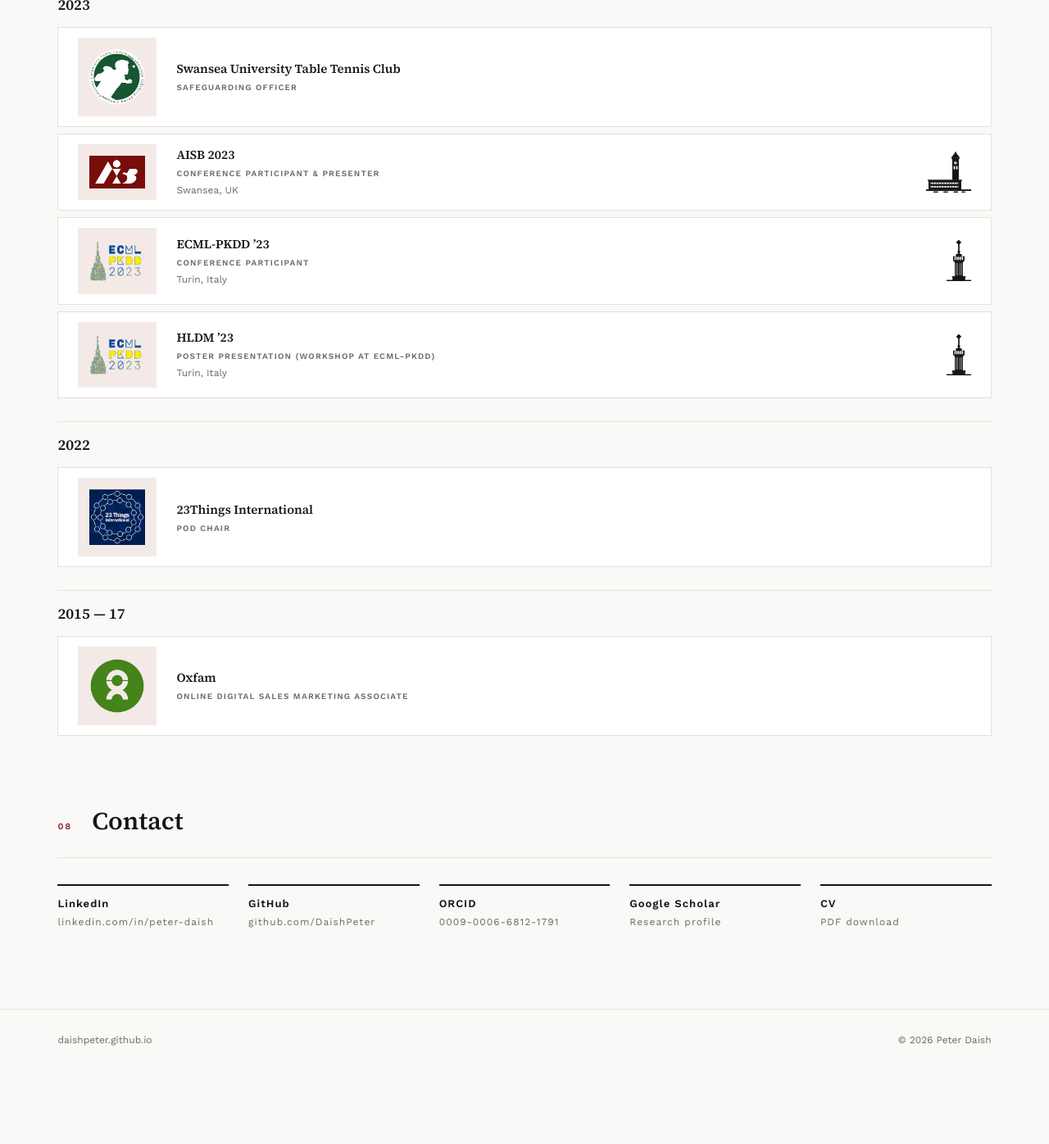
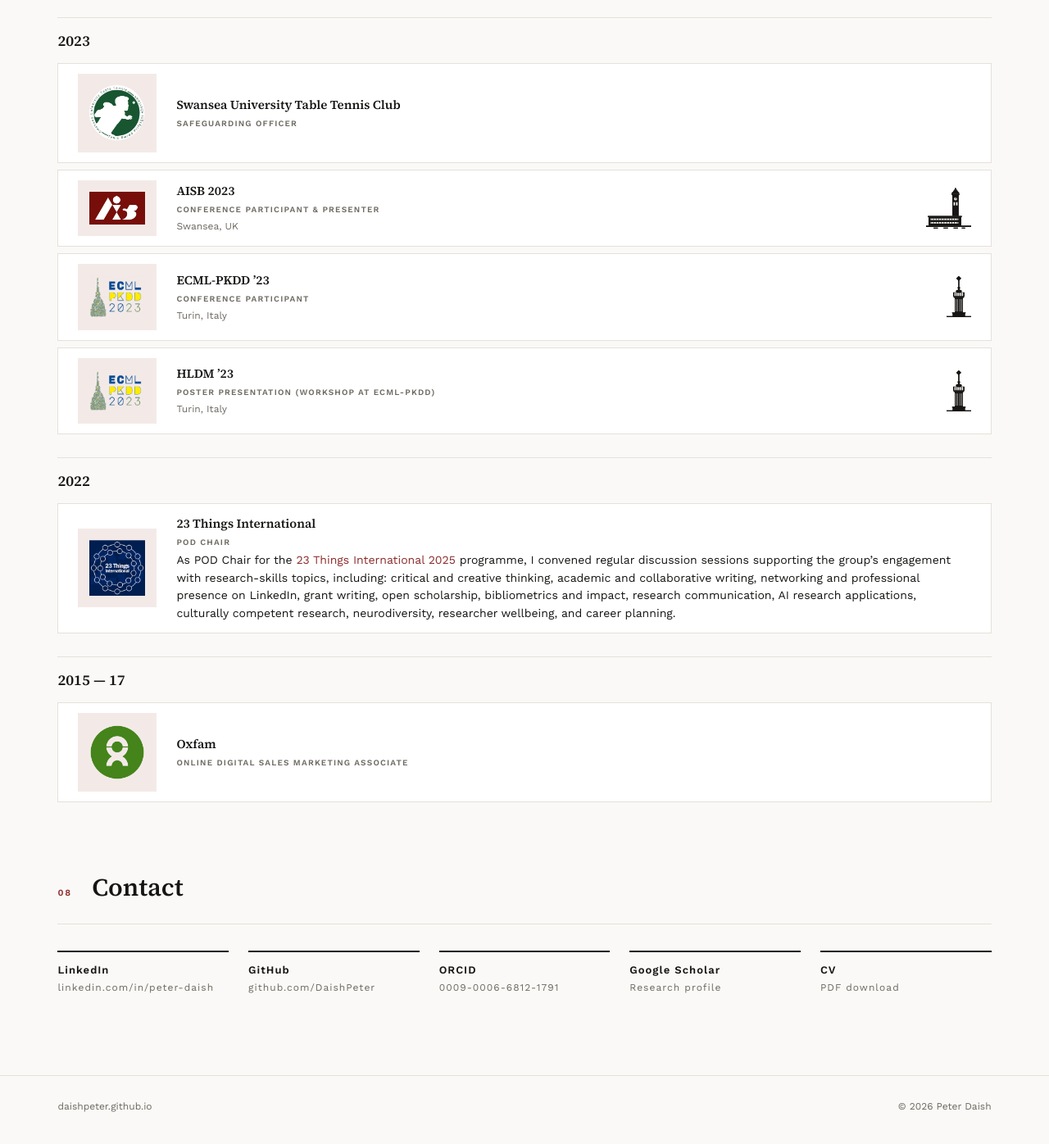
Before and after one commit to DaishPeter/daishpeter.github.io, a Jekyll site: the page built from _pages/about.md, in a window 1280 px wide and 1400 px high, scrolled down 9302 px. Shown: the top 1396 px of the window at 82% size. Built offline with Jekyll 4.4.1, drawn with Linux system fonts in a browser that asks for light colours; before the commit the page ends 10621 px from its top, so only the background shows below that; some of the changed text lies outside the part shown.

Commit message:
Collaborations: output-status badges with contribution role lines; 23 Things blurb and larger spine logo

```diff
--- a/_pages/about.md
+++ b/_pages/about.md
@@ -364,15 +364,17 @@ redirect_from:
       <span class="ed-badge ed-badge--accepted">Accepted</span>
       <h3>When AI Solves the Wrong Problems: Sociotechnical Dissociation in Designing Human-AI Combination</h3>
       <p class="ed-org">Full paper · HHAI 2026 · pp. 221–230 · 2026 · <a href="https://doi.org/10.3233/FAIA260507">DOI →</a></p>
+      <p class="ed-role">Contribution · Co-author</p>
       <p class="ed-desc">Co-authored with Tommaso Turchi, Ben Wilson, Matt Roach and Alan Dix.</p>
     </div>
   </div>
   <div class="ed-card">
     <div class="ed-logo ed-logo--plain"><img src="{{ '/images/logos/synergy-logo.png' | relative_url }}" alt="SYNERGY workshop" loading="lazy"></div>
     <div>
-      <span class="ed-badge ed-badge--contributor">Contributor</span>
+      <span class="ed-badge ed-badge--accepted">Accepted</span>
       <h3>Designing and Building Hybrid Human–AI Systems (SYNERGY 2026)</h3>
       <p class="ed-org">Workshop summary · AVI &rsquo;26, Venice · 2026 · <a href="https://doi.org/10.1145/3811427.3811485">DOI →</a></p>
+      <p class="ed-role">Contribution · Contributor, not an author</p>
       <p class="ed-desc">Not listed as an author: contributed the design of the SYNERGY workshop cards and co-led the SYNERGY design workshop at AVI 2026 in Venice.</p>
     </div>
   </div>
@@ -382,6 +384,7 @@ redirect_from:
       <span class="ed-badge ed-badge--pending">Pending</span>
       <h3>Resolving Conflicts in Dyads Through Human-AI Interactions</h3>
       <p class="ed-org">Working title · in preparation</p>
+      <p class="ed-role">Contribution · Contributor</p>
     </div>
   </div>
 </section>
@@ -475,7 +478,11 @@ redirect_from:
   <p class="ed-year">2022</p>
   <div class="ed-service">
     <div class="ed-logo ed-logo--sm"><img src="{{ '/images/logos/23-things.png' | relative_url }}" alt="23 Things International" loading="lazy"></div>
-    <div><h3>23Things International</h3><p class="ed-role">POD Chair</p></div>
+    <div>
+      <h3>23 Things International</h3>
+      <p class="ed-role">POD Chair</p>
+      <p class="ed-desc">As POD Chair for the <a href="https://sarahstein0.wixsite.com/mysite">23 Things International 2025</a> programme, I convened regular discussion sessions supporting the group&rsquo;s engagement with research-skills topics, including: critical and creative thinking, academic and collaborative writing, networking and professional presence on LinkedIn, grant writing, open scholarship, bibliometrics and impact, research communication, AI research applications, culturally competent research, neurodiversity, researcher wellbeing, and career planning.</p>
+    </div>
   </div>
 
   <p class="ed-year">2015 — 17</p>
--- a/assets/css/editorial.css
+++ b/assets/css/editorial.css
@@ -489,6 +489,14 @@ body.ed-body {
   font-size: 15px;
   margin: 0;
 }
+/* blurb rows inside compact service entries (23 Things International) */
+.ed-service .ed-desc {
+  font-family: var(--sans);
+  font-size: 14px;
+  line-height: 1.55;
+  color: var(--ink);
+  margin: 3px 0 0;
+}
 .ed-logo--sm { min-height: 56px; }
 .ed-logo--sm span { font-size: 7px; }
 @media (max-width: 560px) {
@@ -521,6 +529,10 @@ body.ed-body {
   text-transform: uppercase;
   color: var(--muted);
   margin: 3px 0 0;
+}
+/* inside record cards the role line needs air before the description */
+.ed-card .ed-role {
+  margin: 3px 0 6px;
 }
 .ed-landmark {
   justify-self: end;
```
